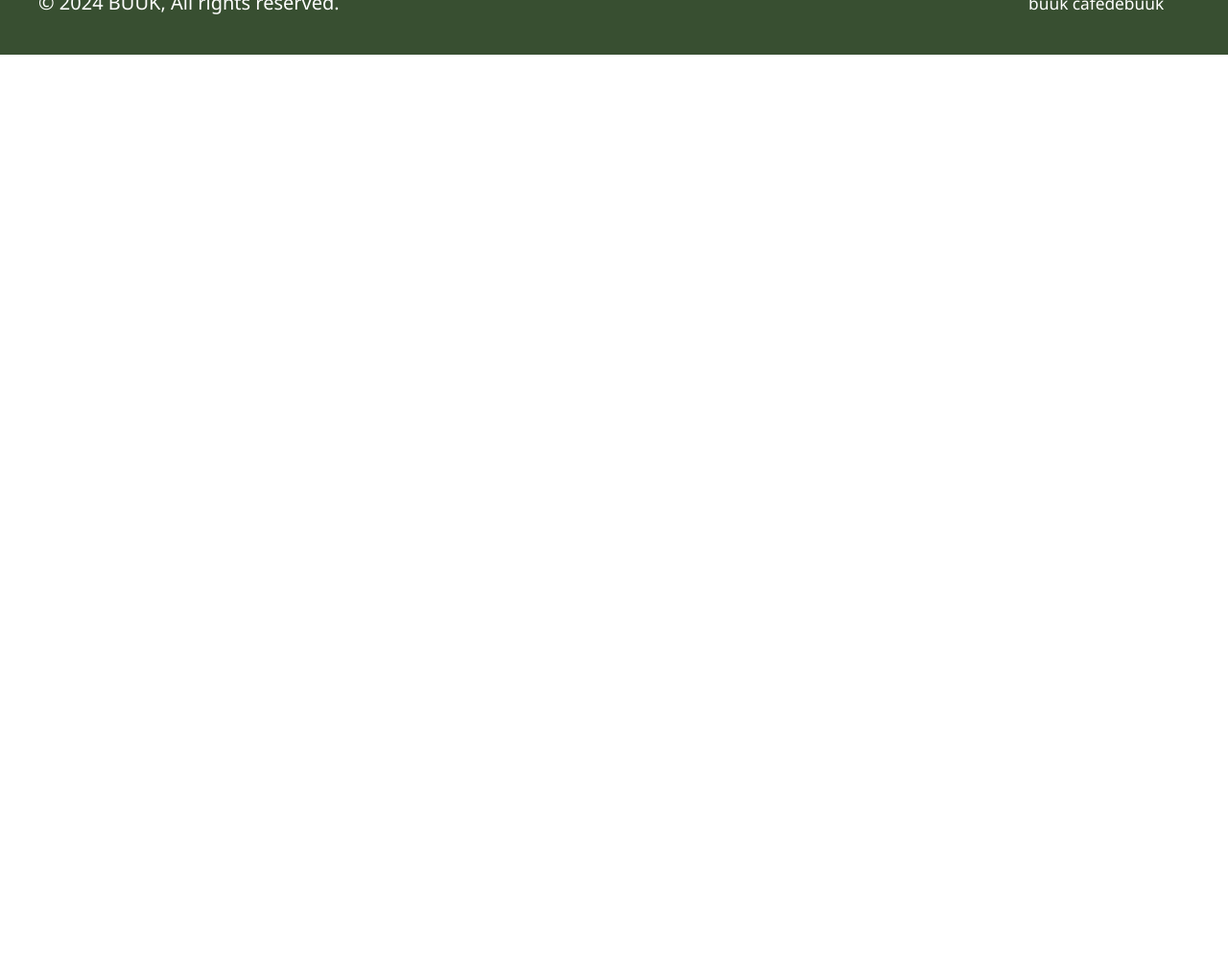
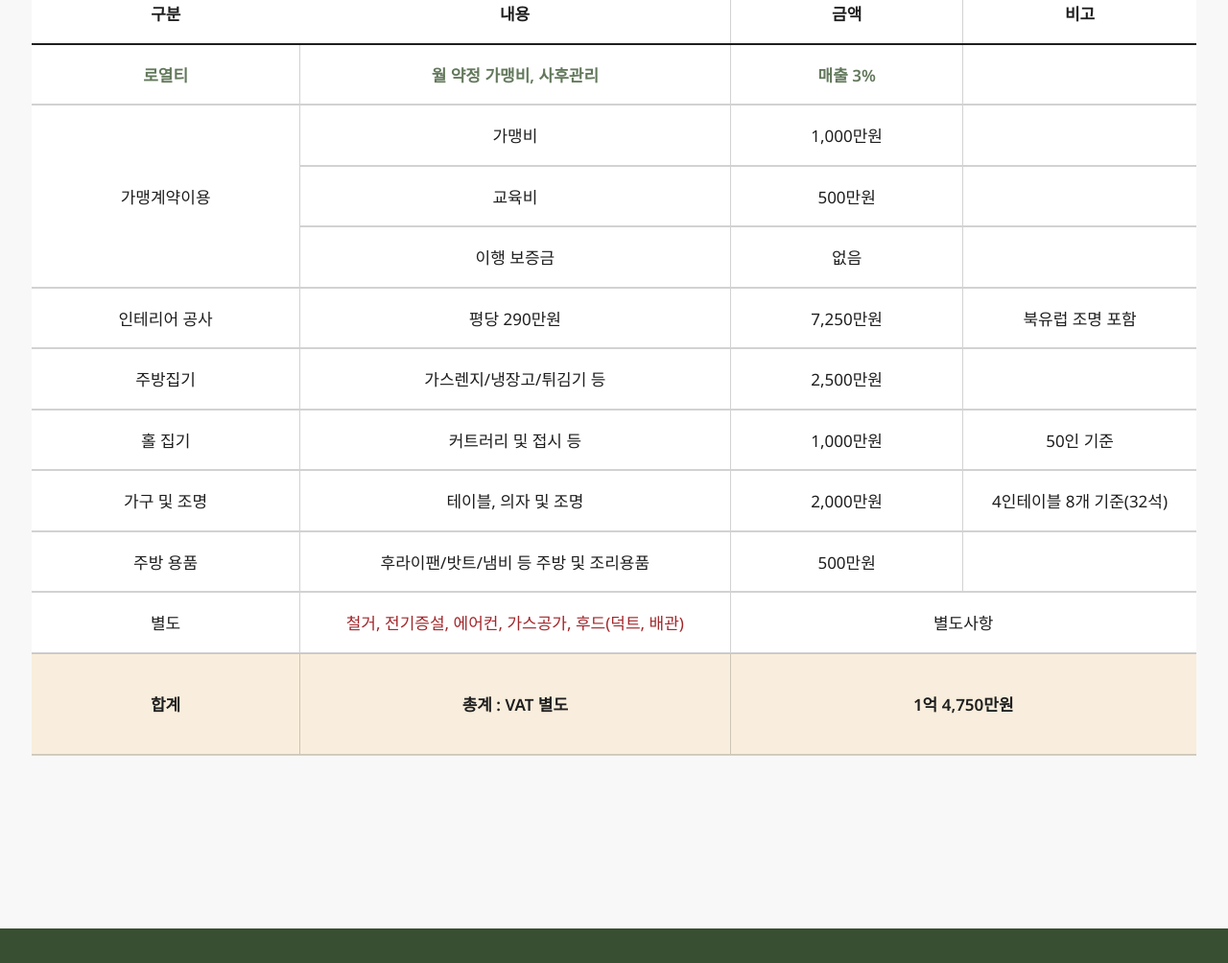
Before and after one commit to sealkimm/bktest, a website built with webpack: page src/pages/franchise.html in a window 1280 px wide. Shown: the part 3617-4621 px from the top of the page at 96% size. Before the commit the page ends 3674 px from the top, so only its background shows below. Built offline with nearby package versions, Linux system fonts and the light colour scheme.

Commit message:
fix: 부엌간 차이니즈 창업비용 추가

```diff
--- a/src/pages/franchise.html
+++ b/src/pages/franchise.html
@@ -106,7 +106,7 @@
 						</tr>
 						<tr>
 							<th class="title">주방집기</th>
-							<td class="cont">피자오븐/가스렌지/냉장고/커피머신 등</td>
+							<td class="cont">피자오븐/가스렌지/냉장고 등</td>
 							<td class="cost">3,500만원</td>
 							<td class="note">워크인 냉장고 설치 포함</td>
 						</tr>
@@ -130,11 +130,95 @@
 						</tr>
 						<tr>
 							<th class="title">별도</th>
-							<td class="cont">철거, 전기증설, 에어컨, 가스공가, 후드(덕트, 배관)</td>
+							<td class="cont red-text">철거, 전기증설, 에어컨, 가스공가, 후드(덕트, 배관)</td>
 							<td class="cost colspan" colspan="2">별도사항</td>
 							<td class="note pd0"></td>
 						</tr>
 						<tr class="sum">
+							<th class="title">합계</th>
+							<td class="cont">총계 : VAT 별도</td>
+							<td class="cost colspan" colspan="2">1억 4,750만원</td>
+							<td class="note pd0"></td>
+						</tr>
+					</tbody>
+				</table>
+			</div>
+		</div>
+	</div>
+	<div class="cost-group" data-aos="fade-up">
+		<div class="cost-wrap">
+			<h3>부엌간 차이니즈 오픈 예상비용</h3>
+			<div class="inner">
+				<span class="small-txt">25평 기준</span>
+				<table class="table-area">
+					<thead>
+						<tr>
+							<th scope="col" class="title">구분</th>
+							<th scope="col" class="cont">내용</th>
+							<th scope="col" class="cost">금액</th>
+							<th scope="col" class="note">비고</th>
+						</tr>
+					</thead>
+					<tbody>
+						<tr class="green-text">
+							<th class="title">로열티</th>
+							<td class="cont">월 약정 가맹비, 사후관리</td>
+							<td class="cost">매출 3%</td>
+							<td class="note"></td>
+						</tr>
+						<tr>
+							<th class="title" rowspan="3">가맹계약이용</th>
+							<td class="cont">가맹비</td>
+							<td class="cost">1,000만원</td>
+							<td class="note"></td>
+						</tr>
+						<tr>
+							<td class="cont">교육비</td>
+							<td class="cost">500만원</td>
+							<td class="note"></td>
+						</tr>
+						<tr>
+							<td class="cont">이행 보증금</td>
+							<td class="cost">없음</td>
+							<td class="note"></td>
+						</tr>
+						<tr>
+							<th class="title">인테리어 공사</th>
+							<td class="cont">평당 290만원</td>
+							<td class="cost">7,250만원</td>
+							<td class="note">북유럽 조명 포함</td>
+						</tr>
+						<tr>
+							<th class="title">주방집기</th>
+							<td class="cont">가스렌지/냉장고/튀김기 등</td>
+							<td class="cost">2,500만원</td>
+							<td class="note"></td>
+						</tr>
+						<tr>
+							<th class="title">홀 집기</th>
+							<td class="cont">커트러리 및 접시 등</td>
+							<td class="cost">1,000만원</td>
+							<td class="note">50인 기준</td>
+						</tr>
+						<tr>
+							<th class="title">가구 및 조명</th>
+							<td class="cont">테이블, 의자 및 조명</td>
+							<td class="cost">2,000만원</td>
+							<td class="note">4인테이블 8개 기준(32석)</td>
+						</tr>
+						<tr>
+							<th class="title">주방 용품</th>
+							<td class="cont">후라이팬/밧트/냄비 등 주방 및 조리용품</td>
+							<td class="cost">500만원</td>
+							<td class="note"></td>
+						</tr>
+						<tr>
+							<th class="title">별도</th>
+							<td class="cont red-text">철거, 전기증설, 에어컨, 가스공가, 후드(덕트, 배관)</td>
+							<td class="cost colspan" colspan="2">별도사항</td>
+							<td class="note pd0"></td>
+						</tr>
+						<tr class="sum sum2">
 							<th class="title">합계</th>
 							<td class="cont">총계 : VAT 별도</td>
 							<td class="cost colspan" colspan="2">1억 4,750만원</td>
--- a/src/scss/pages/_franchise.scss
+++ b/src/scss/pages/_franchise.scss
@@ -108,7 +108,7 @@
 			h3 {
 				font-size: 45px;
 				font-weight: 600;
-				margin-bottom: 44px;
+				margin-bottom: 30px;
 				text-align: center;
 			}
 		}
@@ -169,11 +169,14 @@
 				th,
 				td {
 					font-weight: 600;
-					color: $primary-color;
+					color: #62785b;
 				}
 			}
+			.red-text {
+				color: #a1272b;
+			}
 			.sum {
-				background-color: rgba(56,79,49,.15);
+				background-color: rgba(207,222,216,.5);
 				.title,
 				.cont,
 				.cost,
@@ -181,6 +184,9 @@
 					padding: 40px 0 39px 0;
 					font-weight: 600;
 				}
+			}
+			.sum2 {
+				background-color: rgba(244,222,188,.5);
 			}
 		}
 	}
```
